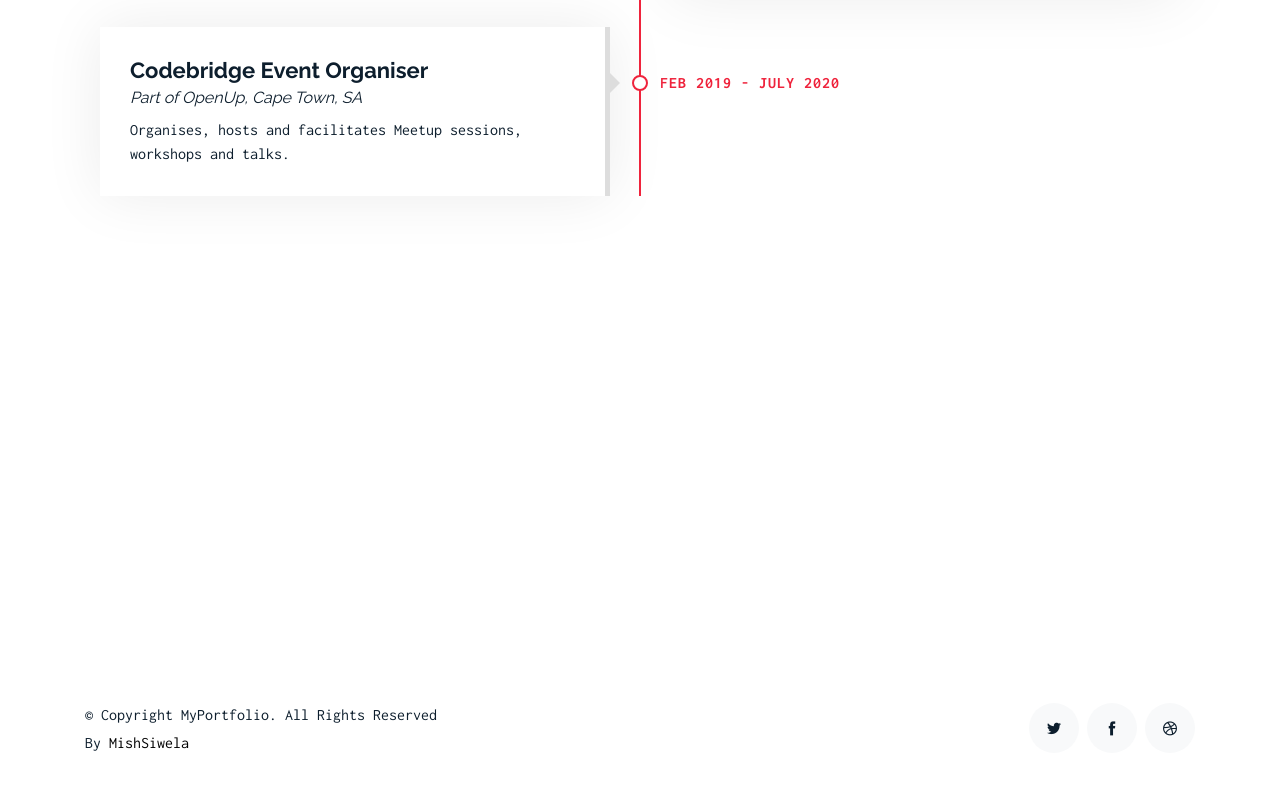
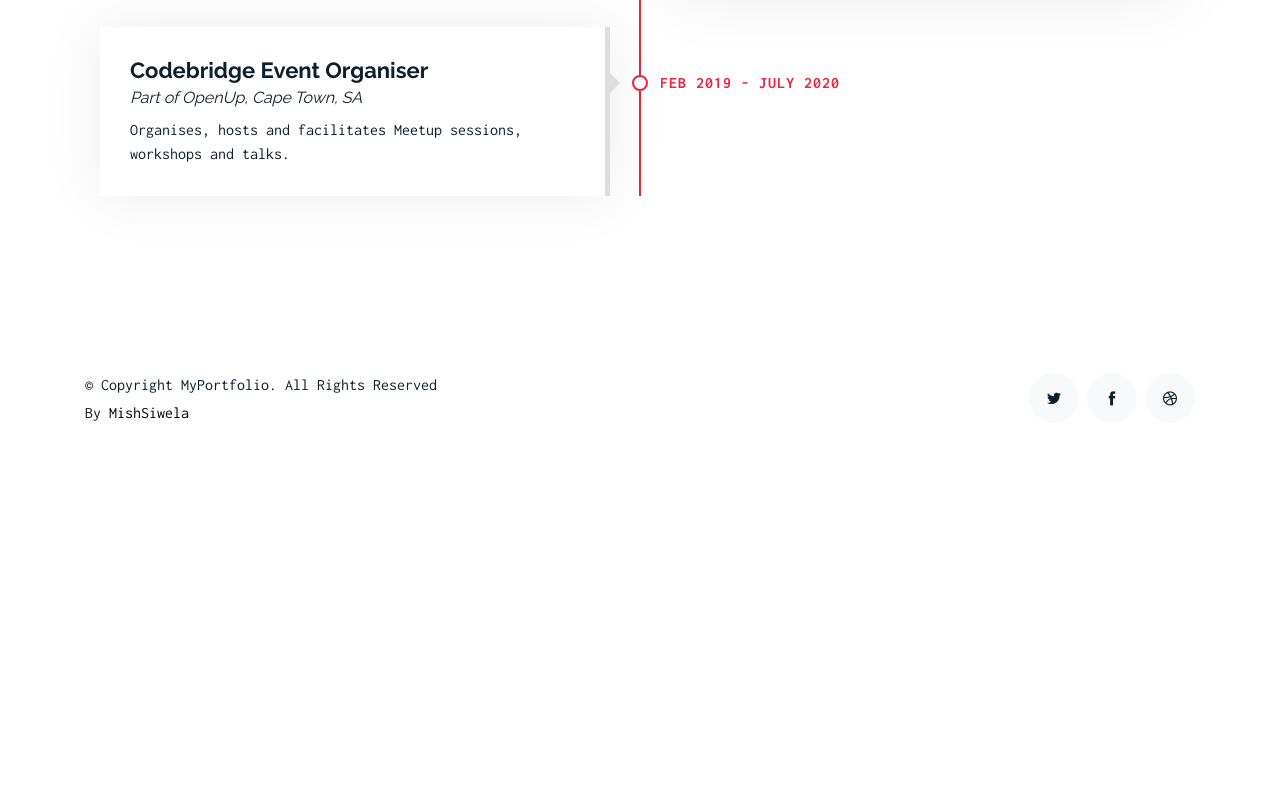
Before and after one commit to mishs/mish-porfolio, a plain HTML site: page index.html in a window 1280 px wide. Shown: the part 4271-5060 px from the top of the page. After the commit the page ends 4765 px from the top, so only its background shows below. Drawn offline with nearby package versions, Linux system fonts and the light colour scheme.

Commit message:
Footer margin top adjust

```diff
--- a/css/style.css
+++ b/css/style.css
@@ -681,7 +681,7 @@ border-color: transparent #dddddd transparent transparent;
 
 .footer {
   padding: 0 0 4rem 0;
-  margin-top: 350px;
+  margin-top: 20px;
 }
 
 .footer a {
```
